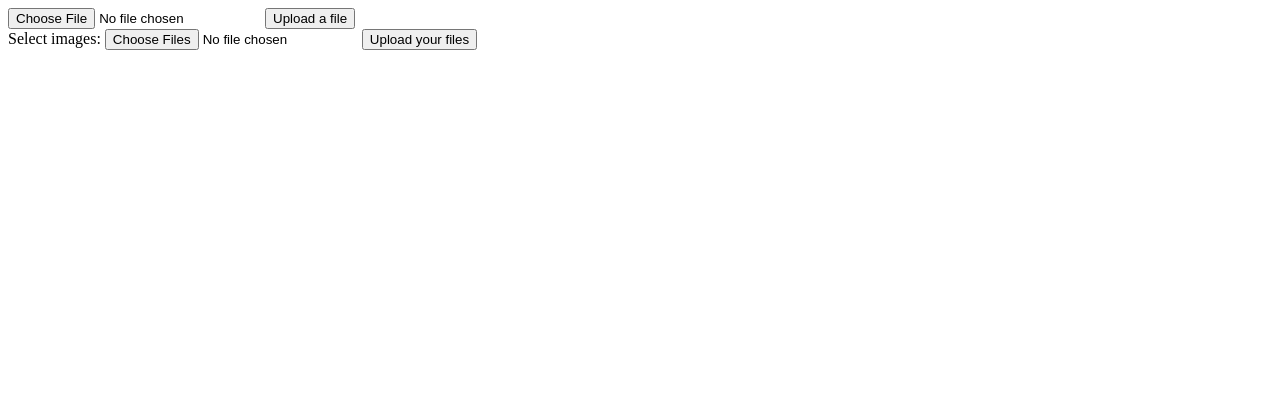
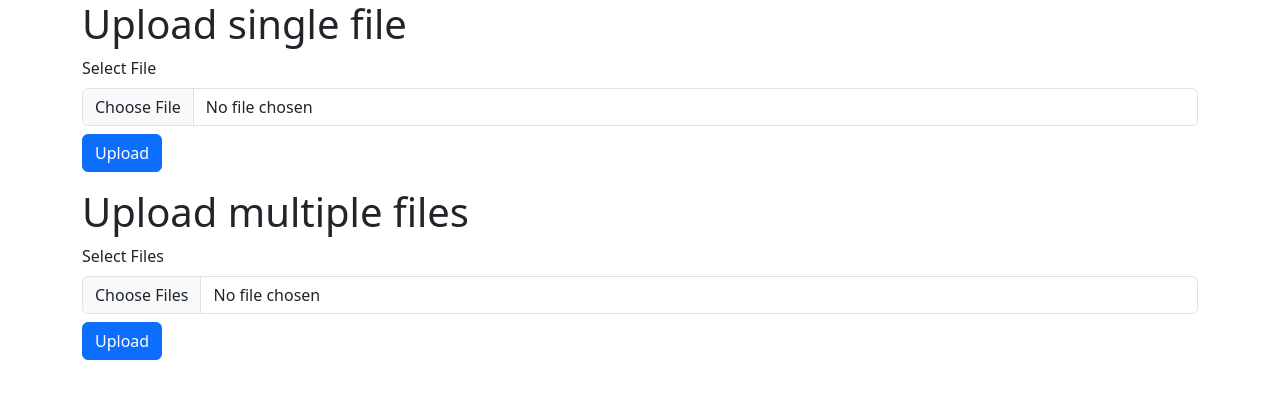
Before and after one commit to truonggiangdao/nodejs-upload-file, a website: page index.html in a window 1280 px wide. Drawn offline with nearby package versions, Linux system fonts and the light colour scheme.

Commit message:
Update html code

```diff
--- a/index.html
+++ b/index.html
@@ -1,25 +1,31 @@
-<!DOCTYPE html>
+<!doctype html>
 <html lang="en">
-<head>
-  <meta charset="UTF-8">
-  <title>MY APP</title>
-</head>
-<body>
+  <head>
+    <meta charset="utf-8">
+    <meta name="viewport" content="width=device-width, initial-scale=1">
+    <title>Upload files</title>
+    <link href="https://cdn.jsdelivr.net/npm/bootstrap@5.3.0/dist/css/bootstrap.min.css" rel="stylesheet" integrity="sha384-9ndCyUaIbzAi2FUVXJi0CjmCapSmO7SnpJef0486qhLnuZ2cdeRhO02iuK6FUUVM" crossorigin="anonymous">
+  </head>
+  <body>
+    <div class="container">
+      <section>
+        <h1>Upload single file</h1>
+        <form action="/uploadFile" enctype="multipart/form-data" method="POST">
+          <label for="myFile" class="form-label">Select File</label>
+          <input class="form-control" type="file" name="myFile" id="myFile">
+          <button type="submit" class="btn btn-primary mt-2">Upload</button>
+       </form>
+      </section>
 
-
- <!--  SINGLE FILE -->
-<form action="/uploadFile" enctype="multipart/form-data" method="POST">
-   <input type="file" name="myFile" />
-   <input type="submit" value="Upload a file"/>
-</form>
-
-
-<!-- MULTIPLE FILES -->
-<form action="/uploadFiles" enctype="multipart/form-data" method="POST">
-  Select images: <input type="file" name="myFiles" multiple>
-  <input type="submit" value="Upload your files"/>
-</form>
-
-
-</body>
+      <section class="mt-3">
+        <h1>Upload multiple files</h1>
+        <form action="/uploadFiles" enctype="multipart/form-data" method="POST">
+          <label for="myFiles" class="form-label">Select Files</label>
+          <input class="form-control" type="file" name="myFiles" id="myFiles" multiple>
+          <button type="submit" class="btn btn-primary mt-2">Upload</button>
+        </form>
+      </section>
+    </div>
+    <script src="https://cdn.jsdelivr.net/npm/bootstrap@5.3.0/dist/js/bootstrap.bundle.min.js" integrity="sha384-geWF76RCwLtnZ8qwWowPQNguL3RmwHVBC9FhGdlKrxdiJJigb/j/68SIy3Te4Bkz" crossorigin="anonymous"></script>
+  </body>
 </html>
```
